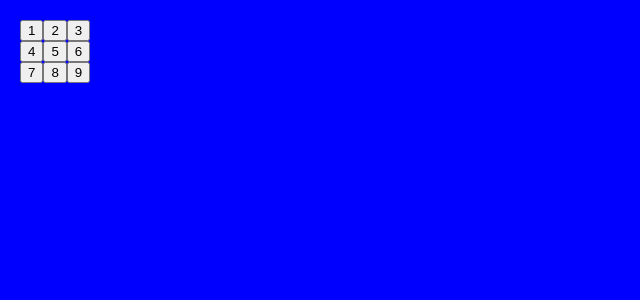
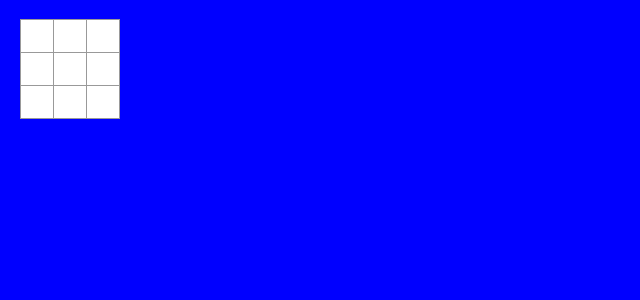
Before and after one commit to Nd3ritu/reactRecap, a React (Create React App) app in the folder ReactDocumentation/tictactoe/self/: page / in a window 1280 px wide. Shown: the top 300 px of the page, without its empty margins (0-640 px from the left). Built offline with nearby package versions, Linux system fonts and the light colour scheme.

Commit message:
added css for the row

```diff
--- a/ReactDocumentation/tictactoe/self/src/App.js
+++ b/ReactDocumentation/tictactoe/self/src/App.js
@@ -1,7 +1,21 @@
+import { useState } from "react";
 
+function Square() {
+    const [value, setValue] = useState(null);
 
-function Square({value}) {
-    return <button className="square">{value}</button>
+    function handleClick() {
+        setValue('X')
+    }
+    return(
+        <button
+        className="square"
+        onClick={handleClick}
+        >
+         {value}
+
+         </button>
+
+    )
 
 }
 
@@ -9,21 +23,21 @@ export default function Board() {
     return (
         <>
           <div className="board-row">
-            <Square value="1"/>
-            <Square value="2"/>
-            <Square value="3"/>
+            <Square />
+            <Square />
+            <Square />
 
           </div>
           <div className="board-row">
-            <Square value={"4"}/>
-            <Square value={"5"}/>
-            <Square value={"6"}/>
+            <Square />
+            <Square />
+            <Square />
 
           </div>
           <div className="board-row">
-            <Square value={"7"}/>
-            <Square value={"8"}/>
-            <Square value={"9"}/>
+            <Square />
+            <Square />
+            <Square />
           </div>
         </>
     )
--- a/ReactDocumentation/tictactoe/self/src/styles.css
+++ b/ReactDocumentation/tictactoe/self/src/styles.css
@@ -5,7 +5,28 @@
 body {
   font-family: sans-serif;
   margin: 20px;
+  padding: 0px;
+  background-color: blue;
+
+}
+
+.square {
+  background: #fff;
+  border: 1px solid #999;
+  float: left;
+  font-size: 24px;
+  font-weight: bold;
+  line-height: 34px;
+  height: 34px;
+  margin-right: -1px;
+  margin-top: -1px;
   padding: 0;
-  background-color: blue;
-  color: rgb(179, 5, 5);
+  text-align: center;
+  width: 34px;
 }
+
+.board-row:after {
+  clear: both;
+  content: '';
+  display: table;
+}
```
